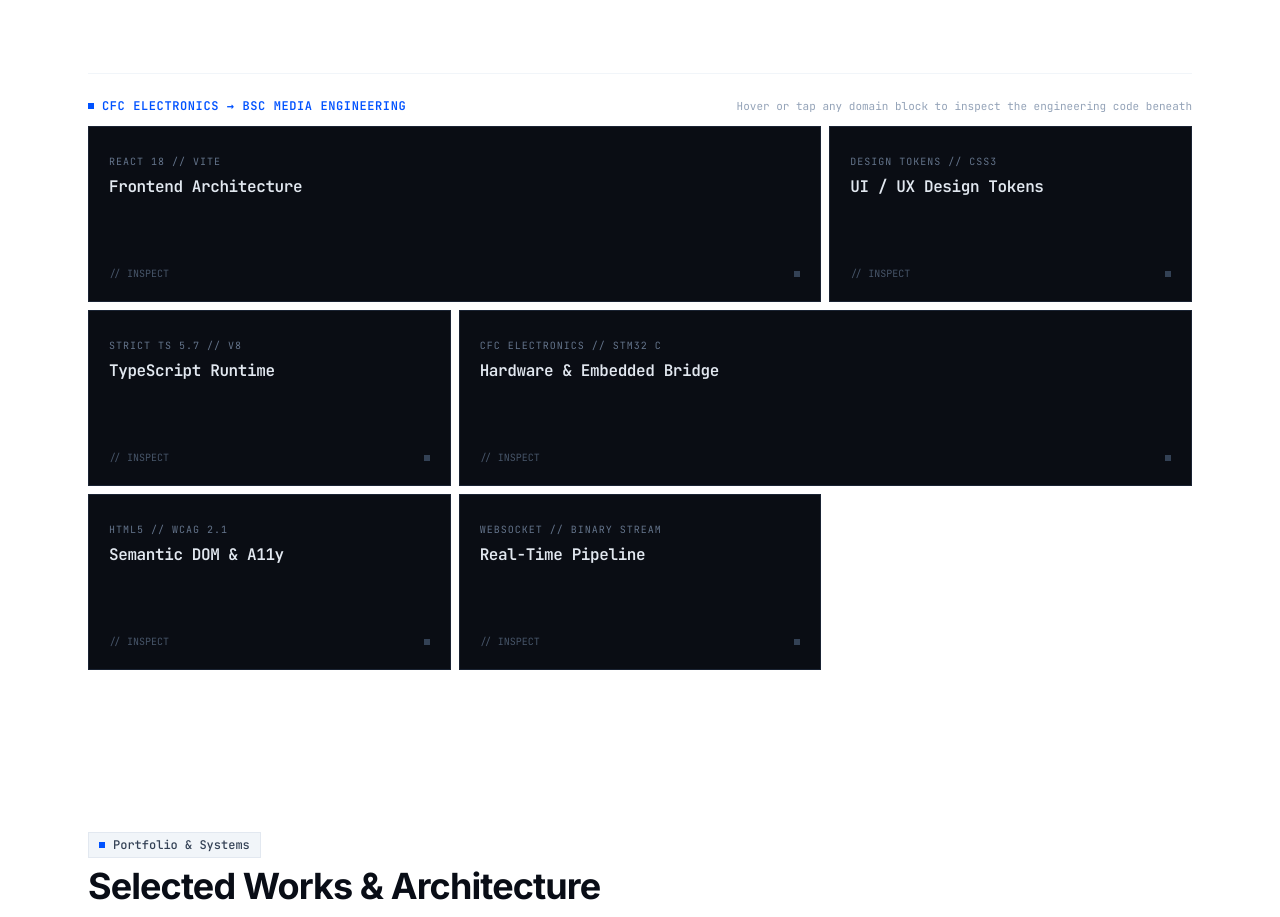
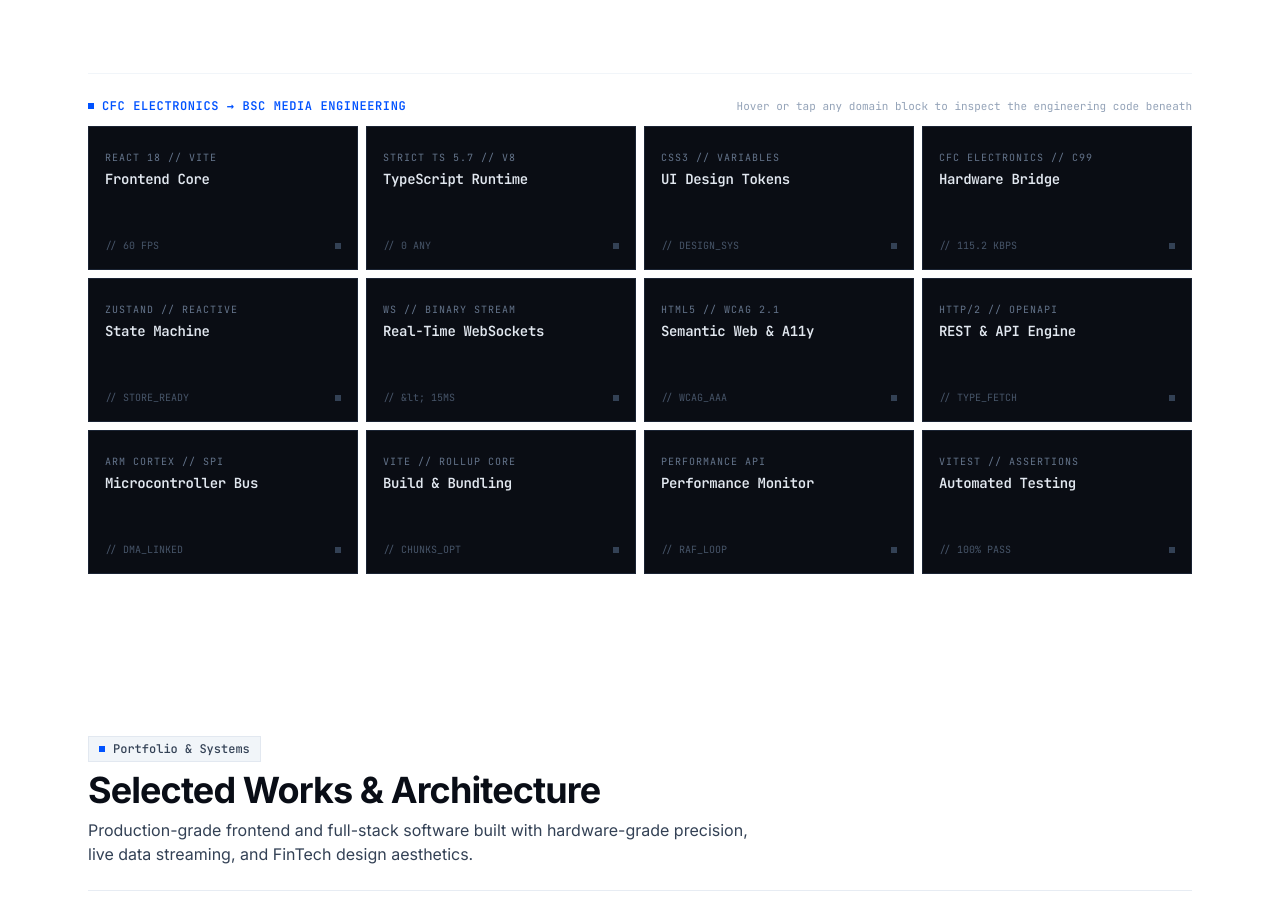
Before and after one commit to KingJamesGOAT/steve-benjamin-portfolio, a React (Vite) app: page / in a window 1280 px wide. Shown: the part 880-1797 px from the top of the page. Built offline with nearby package versions, Linux system fonts and the light colour scheme.

Commit message:
feat: 12 dense bento topics with balanced layout and sharp 210px spotlight hover circle

```diff
--- a/src/components/features/TechBentoGrid.tsx
+++ b/src/components/features/TechBentoGrid.tsx
@@ -3,10 +3,11 @@ import { useTranslation } from 'react-i18next';
 
 interface BentoTile {
   id: string;
-  colSpan: string;
   titleEn: string;
   titleFr: string;
-  tag: string;
+  tagEn: string;
+  tagFr: string;
+  signature: string;
   codeSnippet: React.ReactNode;
 }
 
@@ -47,49 +48,49 @@ const BentoTileCard: React.FC<{ tile: BentoTile; isFrench: boolean }> = ({ tile,
       onTouchMove={handleTouchMove}
       onMouseLeave={handleLeave}
       onTouchEnd={handleLeave}
-      className={`relative ${tile.colSpan} h-40 sm:h-44 border border-slate-800/80 bg-[#0A0D14] overflow-hidden select-none rounded-none cursor-crosshair`}
+      className="relative h-32 sm:h-36 border border-slate-800/80 bg-[#0A0D14] overflow-hidden select-none rounded-none cursor-crosshair"
       style={{ touchAction: 'pan-y' }}
     >
-      {/* 1. DIM SURFACE LAYER (MINIMALIST & CLEAN) */}
-      <div className="absolute inset-0 p-5 flex flex-col justify-between z-10 pointer-events-none">
-        <div className="space-y-1">
+      {/* 1. SURFACE LAYER (MINIMALIST & WELL-BALANCED) */}
+      <div className="absolute inset-0 p-3.5 sm:p-4 flex flex-col justify-between z-10 pointer-events-none">
+        <div className="space-y-0.5">
           <span className="text-[10px] font-mono uppercase tracking-widest text-slate-500">
-            {tile.tag}
+            {isFrench ? tile.tagFr : tile.tagEn}
           </span>
-          <h3 className="text-sm sm:text-base font-bold font-mono tracking-tight text-slate-200">
+          <h3 className="text-xs sm:text-sm font-bold font-mono tracking-tight text-slate-200">
             {isFrench ? tile.titleFr : tile.titleEn}
           </h3>
         </div>
 
         <div className="flex items-center justify-between text-[10px] font-mono text-slate-600">
-          <span>// INSPECT</span>
+          <span>{tile.signature}</span>
           <span className="w-1.5 h-1.5 bg-slate-700 rounded-none inline-block" />
         </div>
       </div>
 
-      {/* 2. ILLUMINATED CODE LAYER (MASKED BY MOUSE SPOTLIGHT) */}
+      {/* 2. ILLUMINATED CODE LAYER (SHARP, WIDE APERTURE) */}
       <div
-        className="absolute inset-0 p-5 z-20 flex flex-col justify-center bg-[#070A0F] font-mono text-xs pointer-events-none transition-opacity duration-150"
+        className="absolute inset-0 p-3.5 sm:p-4 z-20 flex flex-col justify-center bg-[#070A0F] font-mono text-xs pointer-events-none transition-opacity duration-150"
         style={{
           opacity: pos.active ? 1 : 0,
-          WebkitMaskImage: `radial-gradient(circle 80px at ${pos.x}px ${pos.y}px, black 40px, transparent 80px)`,
-          maskImage: `radial-gradient(circle 80px at ${pos.x}px ${pos.y}px, black 40px, transparent 80px)`,
+          WebkitMaskImage: `radial-gradient(circle 105px at ${pos.x}px ${pos.y}px, black 95px, transparent 105px)`,
+          maskImage: `radial-gradient(circle 105px at ${pos.x}px ${pos.y}px, black 95px, transparent 105px)`,
         }}
       >
-        <div className="text-[11px] leading-relaxed text-slate-200">
+        <div className="text-[11px] leading-snug text-slate-200">
           {tile.codeSnippet}
         </div>
       </div>
 
-      {/* 3. LIGHT CIRCLE CIRCUMFERENCE (CANDLE / SPOTLIGHT RING) */}
+      {/* 3. LIGHT CIRCLE CIRCUMFERENCE (210PX CANDLE / SPOTLIGHT RING) */}
       {pos.active && (
         <div
-          className="absolute z-30 pointer-events-none -translate-x-1/2 -translate-y-1/2 rounded-full border border-blue-500/70 shadow-[0_0_16px_rgba(0,82,255,0.45)] transition-opacity duration-100"
+          className="absolute z-30 pointer-events-none -translate-x-1/2 -translate-y-1/2 rounded-full border border-blue-500/80 shadow-[0_0_18px_rgba(0,82,255,0.5)] transition-opacity duration-100"
           style={{
             left: `${pos.x}px`,
             top: `${pos.y}px`,
-            width: '160px',
-            height: '160px',
+            width: '210px',
+            height: '210px',
           }}
         />
       )}
@@ -99,138 +100,199 @@ const BentoTileCard: React.FC<{ tile: BentoTile; isFrench: boolean }> = ({ tile,
 
 export const TechBentoGrid: React.FC = () => {
   const { t, i18n } = useTranslation();
-  const isFrench = i18n.language?.startsWith('fr');
+  const isFrench = Boolean(i18n.language?.startsWith('fr'));
 
   const tiles: BentoTile[] = [
     {
       id: 'frontend',
-      colSpan: 'md:col-span-2',
-      titleEn: 'Frontend Architecture',
-      titleFr: 'Architecture Frontend',
-      tag: 'React 18 // Vite',
+      titleEn: 'Frontend Core',
+      titleFr: 'Cœur Frontend',
+      tagEn: 'React 18 // Vite',
+      tagFr: 'React 18 // Vite',
+      signature: '// 60 FPS',
       codeSnippet: (
-        <div className="space-y-1">
-          <div className="text-slate-500">// Reactive telemetry canvas</div>
-          <div>
-            <span className="text-[#38BDF8]">export const</span>{' '}
-            <span className="text-[#F59E0B]">EngineCore</span> = () =&gt; {'{'}
-          </div>
-          <div className="pl-4">
-            <span className="text-[#38BDF8]">const</span> {'{'} stream {'}'} = <span className="text-[#60A5FA]">useStream</span>();
-          </div>
-          <div className="pl-4">
-            <span className="text-[#38BDF8]">return</span> &lt;<span className="text-[#38BDF8]">Canvas</span> data={'{'}stream{'}'} /&gt;;
-          </div>
+        <div className="space-y-0.5">
+          <div><span className="text-[#38BDF8]">export const</span> <span className="text-[#F59E0B]">Engine</span> = () =&gt; {'{'}</div>
+          <div className="pl-3"><span className="text-[#38BDF8]">const</span> {'{'} data {'}'} = <span className="text-[#60A5FA]">useStream</span>();</div>
+          <div className="pl-3"><span className="text-[#38BDF8]">return</span> &lt;<span className="text-[#38BDF8]">Canvas</span> frame={'{'}data{'}'} /&gt;;</div>
           <div>{'}'};</div>
         </div>
       ),
     },
     {
-      id: 'ui-ux',
-      colSpan: 'md:col-span-1',
-      titleEn: 'UI / UX Design Tokens',
-      titleFr: 'Systèmes UI & UX',
-      tag: 'Design Tokens // CSS3',
+      id: 'typescript',
+      titleEn: 'TypeScript Runtime',
+      titleFr: 'Runtime TypeScript',
+      tagEn: 'Strict TS 5.7 // V8',
+      tagFr: 'TS 5.7 Strict // V8',
+      signature: '// 0 ANY',
       codeSnippet: (
-        <div className="space-y-1">
-          <div className="text-slate-500">/* Institutional token scale */</div>
-          <div>
-            <span className="text-[#38BDF8]">:root</span> {'{'}
-          </div>
-          <div className="pl-4">
-            <span className="text-[#60A5FA]">--electric</span>: <span className="text-[#34D399]">#0052FF</span>;
-          </div>
-          <div className="pl-4">
-            <span className="text-[#60A5FA]">--surface</span>: <span className="text-[#34D399]">#0B0E14</span>;
-          </div>
+        <div className="space-y-0.5">
+          <div><span className="text-[#38BDF8]">interface</span> <span className="text-[#F59E0B]">Packet</span> {'{'}</div>
+          <div className="pl-3">seq: <span className="text-[#A78BFA]">number</span>;</div>
+          <div className="pl-3">payload: <span className="text-[#A78BFA]">ArrayBuffer</span>;</div>
           <div>{'}'}</div>
         </div>
       ),
     },
     {
-      id: 'javascript',
-      colSpan: 'md:col-span-1',
-      titleEn: 'TypeScript Runtime',
-      titleFr: 'Runtime TypeScript',
-      tag: 'Strict TS 5.7 // V8',
+      id: 'ui-tokens',
+      titleEn: 'UI Design Tokens',
+      titleFr: 'Tokens Design UI',
+      tagEn: 'CSS3 // Variables',
+      tagFr: 'CSS3 // Variables',
+      signature: '// DESIGN_SYS',
       codeSnippet: (
-        <div className="space-y-1">
-          <div className="text-slate-500">// Strict frame interface</div>
-          <div>
-            <span className="text-[#38BDF8]">interface</span>{' '}
-            <span className="text-[#F59E0B]">Packet</span> {'{'}
-          </div>
-          <div className="pl-4">
-            timestamp: <span className="text-[#A78BFA]">number</span>;
-          </div>
-          <div className="pl-4">
-            latencyMs: <span className="text-[#A78BFA]">number</span>;
-          </div>
+        <div className="space-y-0.5">
+          <div><span className="text-[#38BDF8]">:root</span> {'{'}</div>
+          <div className="pl-3"><span className="text-[#60A5FA]">--electric</span>: <span className="text-[#34D399]">#0052FF</span>;</div>
+          <div className="pl-3"><span className="text-[#60A5FA]">--bg-dark</span>: <span className="text-[#34D399]">#0A0D14</span>;</div>
           <div>{'}'}</div>
         </div>
       ),
     },
     {
       id: 'hardware',
-      colSpan: 'md:col-span-2',
-      titleEn: 'Hardware & Embedded Bridge',
-      titleFr: 'Passerelle Hardware & Embarqué',
-      tag: 'CFC Electronics // STM32 C',
+      titleEn: 'Hardware Bridge',
+      titleFr: 'Passerelle Hardware',
+      tagEn: 'CFC Electronics // C99',
+      tagFr: 'CFC Électronique // C99',
+      signature: '// 115.2 KBPS',
       codeSnippet: (
-        <div className="space-y-1">
-          <div className="text-slate-500">// Hardware serial telemetry</div>
-          <div>
-            <span className="text-[#38BDF8]">void</span>{' '}
-            <span className="text-[#F59E0B]">USART_Bridge_Init</span>(<span className="text-[#A78BFA]">void</span>) {'{'}
-          </div>
-          <div className="pl-4">
-            USART2-&gt;BRR = <span className="text-[#F43F5E]">0x0116</span>; <span className="text-slate-500">// 115.2k</span>
-          </div>
-          <div className="pl-4">
-            USART2-&gt;CR1 |= <span className="text-[#60A5FA]">USART_CR1_UE</span>;
-          </div>
+        <div className="space-y-0.5">
+          <div><span className="text-[#38BDF8]">void</span> <span className="text-[#F59E0B]">UART_Init</span>(<span className="text-[#A78BFA]">void</span>) {'{'}</div>
+          <div className="pl-3">USART2-&gt;BRR = <span className="text-[#F43F5E]">0x0116</span>;</div>
+          <div className="pl-3">USART2-&gt;CR1 |= <span className="text-[#60A5FA]">USART_CR1_UE</span>;</div>
           <div>{'}'}</div>
         </div>
       ),
     },
     {
-      id: 'semantic-html',
-      colSpan: 'md:col-span-1',
-      titleEn: 'Semantic DOM & A11y',
+      id: 'state-machine',
+      titleEn: 'State Machine',
+      titleFr: 'Machine à États',
+      tagEn: 'Zustand // Reactive',
+      tagFr: 'Zustand // Réactif',
+      signature: '// STORE_READY',
+      codeSnippet: (
+        <div className="space-y-0.5">
+          <div><span className="text-[#38BDF8]">const</span> useStore = <span className="text-[#60A5FA]">create</span>((set) =&gt; ({'{'}</div>
+          <div className="pl-3">tick: <span className="text-[#F43F5E]">0</span>,</div>
+          <div className="pl-3">sync: (v) =&gt; <span className="text-[#60A5FA]">set</span>({'{'} tick: v {'}'}),</div>
+          <div>{'}'}));</div>
+        </div>
+      ),
+    },
+    {
+      id: 'websockets',
+      titleEn: 'Real-Time WebSockets',
+      titleFr: 'WebSockets Temps Réel',
+      tagEn: 'WS // Binary Stream',
+      tagFr: 'WS // Flux Binaire',
+      signature: '// &lt; 15MS',
+      codeSnippet: (
+        <div className="space-y-0.5">
+          <div>ws.onmessage = (<span className="text-slate-300">e</span>) =&gt; {'{'}</div>
+          <div className="pl-3"><span className="text-[#38BDF8]">const</span> buf = <span className="text-[#60A5FA]">decode</span>(e.data);</div>
+          <div className="pl-3"><span className="text-[#60A5FA]">dispatch</span>(sync(buf));</div>
+          <div>{'}'};</div>
+        </div>
+      ),
+    },
+    {
+      id: 'semantic-dom',
+      titleEn: 'Semantic Web & A11y',
       titleFr: 'DOM Sémantique & A11y',
-      tag: 'HTML5 // WCAG 2.1',
+      tagEn: 'HTML5 // WCAG 2.1',
+      tagFr: 'HTML5 // WCAG 2.1',
+      signature: '// WCAG_AAA',
       codeSnippet: (
-        <div className="space-y-1">
-          <div className="text-slate-500">&lt;!-- Accessible feed --&gt;</div>
-          <div>
-            &lt;<span className="text-[#38BDF8]">article</span> <span className="text-slate-300">role</span>=<span className="text-[#34D399]">"feed"</span>&gt;
-          </div>
-          <div className="pl-4">
-            &lt;<span className="text-[#38BDF8]">header</span> class=<span className="text-[#34D399]">"hud"</span> /&gt;
-          </div>
+        <div className="space-y-0.5">
+          <div>&lt;<span className="text-[#38BDF8]">article</span> <span className="text-slate-300">role</span>=<span className="text-[#34D399]">"feed"</span>&gt;</div>
+          <div className="pl-3">&lt;<span className="text-[#38BDF8]">header</span> class=<span className="text-[#34D399]">"hud"</span> /&gt;</div>
+          <div className="pl-3">&lt;<span className="text-[#38BDF8]">main</span> aria-live=<span className="text-[#34D399]">"polite"</span> /&gt;</div>
           <div>&lt;/<span className="text-[#38BDF8]">article</span>&gt;</div>
         </div>
       ),
     },
     {
-      id: 'network',
-      colSpan: 'md:col-span-1',
-      titleEn: 'Real-Time Pipeline',
-      titleFr: 'Pipeline Temps Réel',
-      tag: 'WebSocket // Binary Stream',
+      id: 'api-architecture',
+      titleEn: 'REST & API Engine',
+      titleFr: 'Moteur API & REST',
+      tagEn: 'HTTP/2 // OpenAPI',
+      tagFr: 'HTTP/2 // OpenAPI',
+      signature: '// TYPE_FETCH',
       codeSnippet: (
-        <div className="space-y-1">
-          <div className="text-slate-500">// Binary frame ingestion</div>
-          <div>
-            ws.onmessage = (<span className="text-slate-300">e</span>) =&gt; {'{'}
-          </div>
-          <div className="pl-4">
-            <span className="text-[#38BDF8]">const</span> data = <span className="text-[#60A5FA]">decode</span>(e.data);
-          </div>
-          <div className="pl-4">
-            <span className="text-[#60A5FA]">dispatch</span>(sync(data));
-          </div>
-          <div>{'}'};</div>
+        <div className="space-y-0.5">
+          <div><span className="text-[#38BDF8]">async function</span> <span className="text-[#F59E0B]">queryApi</span>&lt;<span className="text-[#A78BFA]">T</span>&gt;(url: <span className="text-[#A78BFA]">string</span>) {'{'}</div>
+          <div className="pl-3"><span className="text-[#38BDF8]">const</span> res = <span className="text-[#38BDF8]">await</span> <span className="text-[#60A5FA]">fetch</span>(url);</div>
+          <div className="pl-3"><span className="text-[#38BDF8]">return</span> res.json() <span className="text-[#38BDF8]">as</span> <span className="text-[#A78BFA]">Promise&lt;T&gt;</span>;</div>
+          <div>{'}'}</div>
+        </div>
+      ),
+    },
+    {
+      id: 'spi-bus',
+      titleEn: 'Microcontroller Bus',
+      titleFr: 'Bus Microcontrôleur',
+      tagEn: 'ARM Cortex // SPI',
+      tagFr: 'ARM Cortex // SPI',
+      signature: '// DMA_LINKED',
+      codeSnippet: (
+        <div className="space-y-0.5">
+          <div><span className="text-[#38BDF8]">uint8_t</span> <span className="text-[#F59E0B]">SPI_TxRx</span>(<span className="text-[#A78BFA]">uint8_t</span> byte) {'{'}</div>
+          <div className="pl-3">SPI1-&gt;DR = byte;</div>
+          <div className="pl-3"><span className="text-[#38BDF8]">while</span> (!(SPI1-&gt;SR &amp; SPI_SR_RXNE));</div>
+          <div className="pl-3"><span className="text-[#38BDF8]">return</span> SPI1-&gt;DR;</div>
+          <div>{'}'}</div>
+        </div>
+      ),
+    },
+    {
+      id: 'build-pipeline',
+      titleEn: 'Build & Bundling',
+      titleFr: 'Build & Compilation',
+      tagEn: 'Vite // Rollup Core',
+      tagFr: 'Vite // Rollup Core',
+      signature: '// CHUNKS_OPT',
+      codeSnippet: (
+        <div className="space-y-0.5">
+          <div><span className="text-[#38BDF8]">export default</span> <span className="text-[#60A5FA]">defineConfig</span>({'{'}</div>
+          <div className="pl-3">build: {'{'} target: <span className="text-[#34D399]">'esnext'</span>, minify: <span className="text-[#34D399]">'esbuild'</span> {'}'},</div>
+          <div className="pl-3">plugins: [<span className="text-[#60A5FA]">react</span>()],</div>
+          <div>{'}'});</div>
+        </div>
+      ),
+    },
+    {
+      id: 'telemetry-metrics',
+      titleEn: 'Performance Monitor',
+      titleFr: 'Monitoring Télémétrie',
+      tagEn: 'Performance API',
+      tagFr: 'API Performance',
+      signature: '// RAF_LOOP',
+      codeSnippet: (
+        <div className="space-y-0.5">
+          <div><span className="text-[#38BDF8]">function</span> <span className="text-[#F59E0B]">loop</span>(now: <span className="text-[#A78BFA]">number</span>) {'{'}</div>
+          <div className="pl-3"><span className="text-[#38BDF8]">const</span> delta = now - lastFrame;</div>
+          <div className="pl-3"><span className="text-[#60A5FA]">requestAnimationFrame</span>(loop);</div>
+          <div>{'}'}</div>
+        </div>
+      ),
+    },
+    {
+      id: 'testing-qa',
+      titleEn: 'Automated Testing',
+      titleFr: 'Tests Automatisés',
+      tagEn: 'Vitest // Assertions',
+      tagFr: 'Vitest // Assertions',
+      signature: '// 100% PASS',
+      codeSnippet: (
+        <div className="space-y-0.5">
+          <div><span className="text-[#60A5FA]">test</span>(<span className="text-[#34D399]">'telemetry sync'</span>, () =&gt; {'{'}</div>
+          <div className="pl-3"><span className="text-[#38BDF8]">const</span> packet = <span className="text-[#60A5FA]">createFrame</span>();</div>
+          <div className="pl-3"><span className="text-[#60A5FA]">expect</span>(packet.seq).<span className="text-[#60A5FA]">toBeGreaterThan</span>(<span className="text-[#F43F5E]">0</span>);</div>
+          <div>{'}'});</div>
         </div>
       ),
     },
@@ -249,10 +311,10 @@ export const TechBentoGrid: React.FC = () => {
         </span>
       </div>
 
-      {/* Bento Grid: Tight gap-2 spacing */}
-      <div className="grid grid-cols-1 md:grid-cols-3 gap-2 select-none">
+      {/* 12-Tile Dense Bento Grid */}
+      <div className="grid grid-cols-1 sm:grid-cols-2 md:grid-cols-3 lg:grid-cols-4 gap-2 select-none">
         {tiles.map((tile) => (
-          <BentoTileCard key={tile.id} tile={tile} isFrench={Boolean(isFrench)} />
+          <BentoTileCard key={tile.id} tile={tile} isFrench={isFrench} />
         ))}
       </div>
     </div>
```
